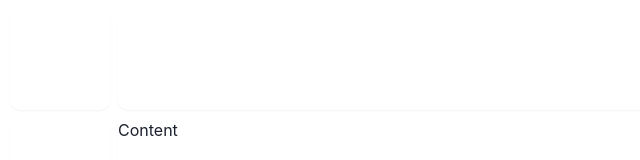
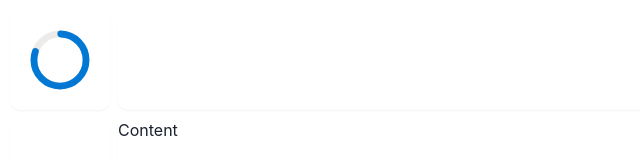
Before and after one commit to DonRomaniello/donromaniello.com, a React (Create React App) app: page / in a window 1280 px wide. Shown: the top 160 px of the page, without its empty margins (0-640 px from the left). Built offline with nearby package versions, Linux system fonts and the light colour scheme.

Commit message:
Progress tracker.

```diff
--- a/src/App.js
+++ b/src/App.js
@@ -1,19 +1,20 @@
 import React, {useState, useEffect} from 'react';
 import {
+  Box,
+  Button,
+  Center,
   ChakraProvider,
-  Box,
+  CircularProgress,
   Flex,
   Text,
-  Button,
-  useDisclosure,
-  useColorMode
+  useDisclosure
 } from '@chakra-ui/react';
 
 import theme from './config/theme'
 
 import NavDrawer from './NavDrawer';
 
-import { ColorModeSwitcher } from './ColorModeSwitcher';
+
 
 function App() {
 
@@ -45,7 +46,16 @@ function App() {
             borderRadius="10px"
             shadow='sm'
             >
-            <ColorModeSwitcher justifySelf="flex-end" />
+              <Center w='100%' h='100%'>
+            <CircularProgress
+            padding="19%"
+            thickness='11px'
+            size="100%"
+            capIsRound='true'
+            value={80}
+             />
+            </Center>
+            {/* <CircularProgress isIndeterminate color="green.300" /> */}
           </Box>
 
           <Box
--- a/src/NavDrawer.js
+++ b/src/NavDrawer.js
@@ -7,13 +7,17 @@ import {
   DrawerHeader,
   DrawerOverlay,
   DrawerContent,
+  useColorMode,
   DrawerCloseButton,
   Input,
   Button,
   useDisclosure
 } from '@chakra-ui/react'
 
+import { ColorModeSwitcher } from './ColorModeSwitcher';
+
 import NavLinks from './NavLinks';
+
 
 
 function NavDrawer(props) {
@@ -22,6 +26,8 @@ function NavDrawer(props) {
   const { onToggle, isOpen, contentLinks } = props;
 
   const btnRef = React.useRef()
+
+
 
   return (
     <>
@@ -39,7 +45,7 @@ function NavDrawer(props) {
         bg="rgba(0, 0, 0, 0)"
         shadow='none'
         >
-          <DrawerHeader>
+          <DrawerHeader >
             <Button
               w="62%"
               size='md'
@@ -54,12 +60,9 @@ function NavDrawer(props) {
             })}
           </DrawerBody>
 
-          {/* <DrawerFooter>
-            <Button variant='outline' mr={3} onClick={onClose}>
-              Cancel
-            </Button>
-            <Button colorScheme='blue'>Save</Button>
-          </DrawerFooter> */}
+          <DrawerFooter >
+            <ColorModeSwitcher justifySelf="flex-start" />
+          </DrawerFooter>
         </DrawerContent>
       </Drawer>
     </>
```
